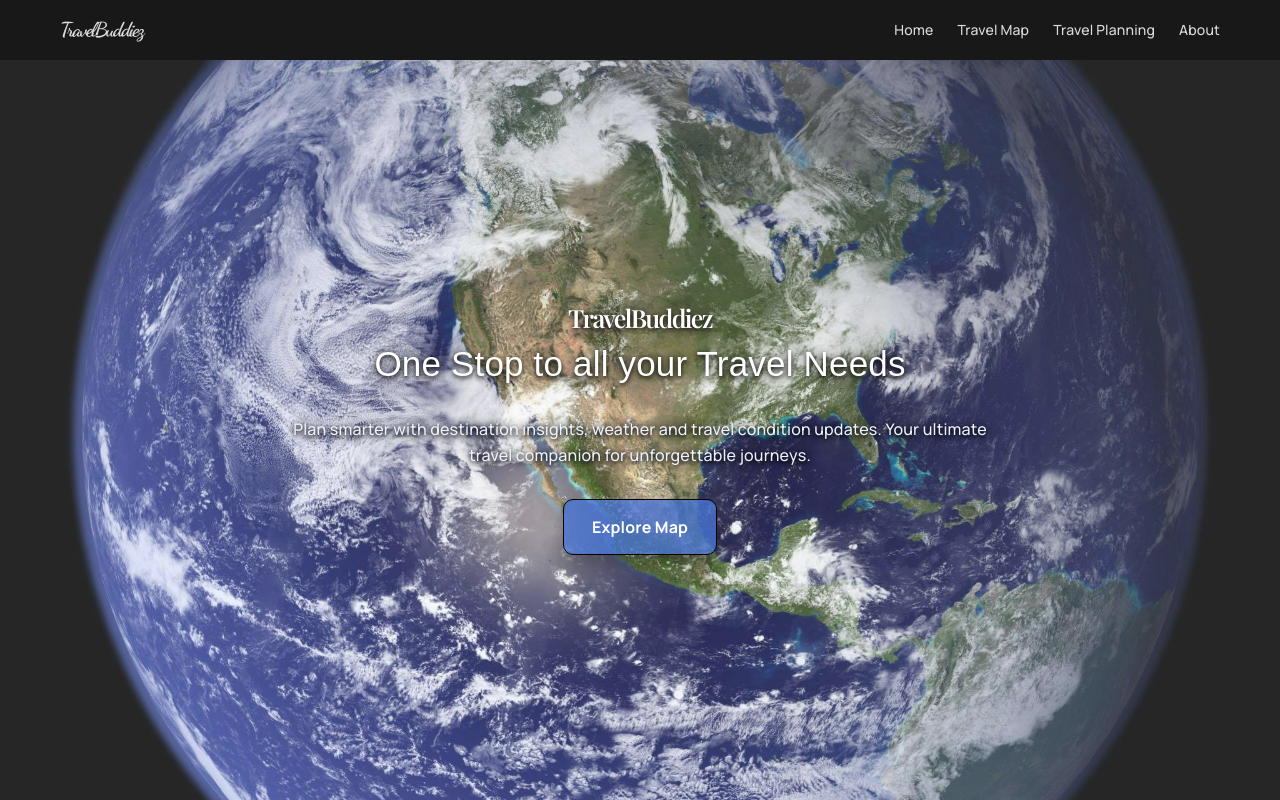
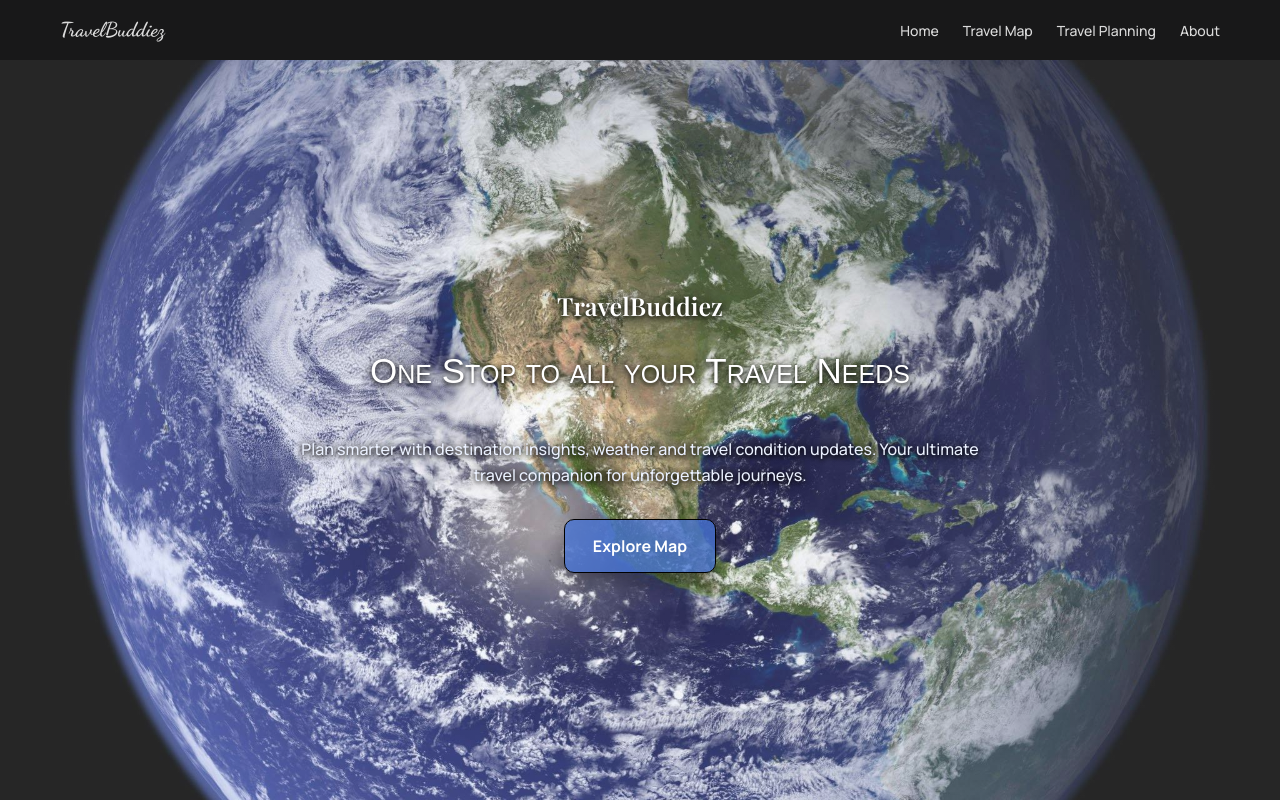
Before and after one commit to andretanjj/travelbuddiez, a React (Vite) app in the folder frontend/: page / in a window 1280 px wide. Built offline with nearby package versions, Linux system fonts and the light colour scheme.

Commit message:
Made changes to index.css and main.tsx, deleted globals.css

```diff
--- a/frontend/src/components/globals.css
+++ /dev/null
@@ -1,18 +0,0 @@
-@import url('https://fonts.googleapis.com/css2?family=Dancing+Script:wght@600;700&family=Manrope:wght@400;500;600;700;800&family=Playfair+Display:wght@600;700;800;900&display=swap');
-* {
-  box-sizing: border-box;
-}
-
-body {
-  margin: 0;
-  font-family: 'Manrope', sans-serif;
-  background: #f8fafc;
-  color: #1f2937;
-  min-height: 100%;
-  overflow-x: hidden;
-  overflow-y: auto;
-}
-
-button {
-    font-family: 'Manrope', sans-serif;
-}
--- a/frontend/src/index.css
+++ b/frontend/src/index.css
@@ -1,119 +1,21 @@
+@import url('https://fonts.googleapis.com/css2?family=Dancing+Script:wght@600;700&family=Manrope:wght@400;500;600;700;800&family=Playfair+Display:wght@600;700;800;900&display=swap');
 @import "tailwindcss";
 
-:root {
-  --text: #6b6375;
-  --text-h: #08060d;
-  --bg: #fff;
-  --border: #e5e4e7;
-  --code-bg: #f4f3ec;
-  --accent: #aa3bff;
-  --accent-bg: rgba(170, 59, 255, 0.1);
-  --accent-border: rgba(170, 59, 255, 0.5);
-  --social-bg: rgba(244, 243, 236, 0.5);
-  --shadow:
-    rgba(0, 0, 0, 0.1) 0 10px 15px -3px, rgba(0, 0, 0, 0.05) 0 4px 6px -2px;
-
-  --sans: system-ui, 'Segoe UI', Roboto, sans-serif;
-  --heading: system-ui, 'Segoe UI', Roboto, sans-serif;
-  --mono: ui-monospace, Consolas, monospace;
-
-  font: 18px/145% var(--sans);
-  letter-spacing: 0.18px;
-  color-scheme: light dark;
-  color: var(--text);
-  background: var(--bg);
-  font-synthesis: none;
-  text-rendering: optimizeLegibility;
-  -webkit-font-smoothing: antialiased;
-  -moz-osx-font-smoothing: grayscale;
-
-  @media (max-width: 1024px) {
-    font-size: 16px;
-  }
-}
-
-@media (prefers-color-scheme: dark) {
-  :root {
-    --text: #9ca3af;
-    --text-h: #f3f4f6;
-    --bg: #16171d;
-    --border: #2e303a;
-    --code-bg: #1f2028;
-    --accent: #c084fc;
-    --accent-bg: rgba(192, 132, 252, 0.15);
-    --accent-border: rgba(192, 132, 252, 0.5);
-    --social-bg: rgba(47, 48, 58, 0.5);
-    --shadow:
-      rgba(0, 0, 0, 0.4) 0 10px 15px -3px, rgba(0, 0, 0, 0.25) 0 4px 6px -2px;
-  }
-
-  #social .button-icon {
-    filter: invert(1) brightness(2);
-  }
-}
-
-#root {
-    margin: 0;
-  padding: 0;
-  width: 100%;
-  min-height: 100%;
-  /*
-  max-width: 100%;
-  margin: 0 auto;
-  text-align: center;
-
-  border-inline: 1px solid var(--border);
-  min-height: 100svh;
-  display: flex;
-  flex-direction: column;
+/*syling for all pages*/
+* {
   box-sizing: border-box;
-  */
 }
 
 body {
   margin: 0;
+  font-family: 'Manrope', sans-serif;
+  background: #f8fafc;
+  color: #1f2937;
+  min-height: 100%;
+  overflow-x: hidden;
+  overflow-y: auto;
 }
 
-h1,
-h2 {
-  font-family: var(--heading);
-  font-weight: 500;
-  color: var(--text-h);
+button {
+    font-family: 'Manrope', sans-serif;
 }
-
-h1 {
-  font-size: 56px;
-  letter-spacing: -1.68px;
-  margin: 32px 0;
-  @media (max-width: 1024px) {
-    font-size: 36px;
-    margin: 20px 0;
-  }
-}
-h2 {
-  font-size: 24px;
-  line-height: 118%;
-  letter-spacing: -0.24px;
-  margin: 0 0 8px;
-  @media (max-width: 1024px) {
-    font-size: 20px;
-  }
-}
-p {
-  margin: 0;
-}
-
-code,
-.counter {
-  font-family: var(--mono);
-  display: inline-flex;
-  border-radius: 4px;
-  color: var(--text-h);
-}
-
-code {
-  font-size: 15px;
-  line-height: 135%;
-  padding: 4px 8px;
-  background: var(--code-bg);
-}
--- a/frontend/src/main.tsx
+++ b/frontend/src/main.tsx
@@ -2,8 +2,7 @@
 import { createRoot } from 'react-dom/client'
 import './index.css'
 import App from './App.tsx'
-import './components/globals.css'
-import './components/navbar.css'
+import './components/Navbar.css'
 
 createRoot(document.getElementById('root')!).render(
   <StrictMode>
```
